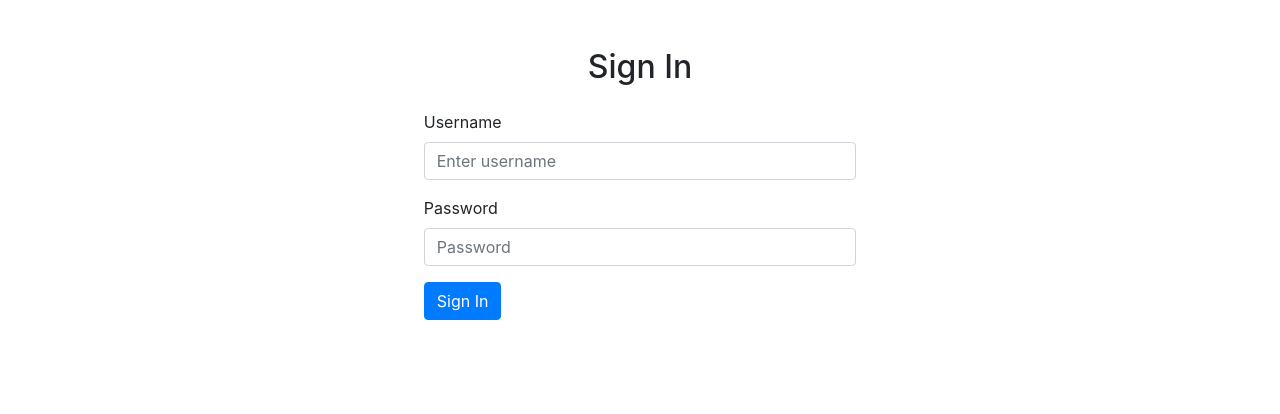
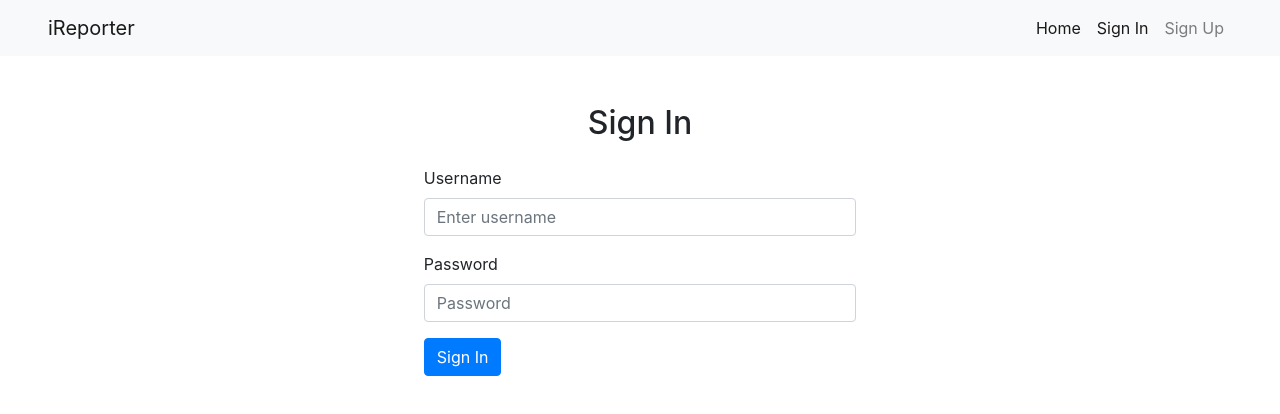
Before and after one commit to Raywire/ireporter-frontend, a React app: page /signin in a window 1280 px wide. Shown: the top 414 px of the page. Built offline with nearby package versions, Linux system fonts and the light colour scheme.

Commit message:
[#166104543] Adds page navigation for logged in and logged out users

```diff
--- a/src/App.js
+++ b/src/App.js
@@ -1,6 +1,7 @@
 import React from 'react';
 import './themes/custom.scss';
 import { BrowserRouter, Switch, Route } from 'react-router-dom';
+import Navbar from './components/Navbar';
 import SignIn from './containers/auth/SignIn';
 import SignUp from './containers/auth/SignUp';
 import Home from './containers/dashboard/Home';
@@ -9,6 +10,7 @@ function App() {
   return (
     <BrowserRouter>
       <div className="App">
+        <Navbar />
         <Switch>
           <Route path='/signin' component={SignIn} />
           <Route path='/signup' component={SignUp} />
--- /dev/null
+++ b/src/components/Navbar.js
@@ -0,0 +1,22 @@
+import React from 'react';
+import { NavLink, withRouter } from 'react-router-dom';
+import SignedOutLinks from './SignedOutLinks';
+import SignedInLinks from './SignedInLinks';
+import authStatus from '../helpers/authStatus';
+
+const Navbar = () => {
+  const links = authStatus() ? <SignedInLinks /> : <SignedOutLinks />;
+  return (
+    <nav className="navbar navbar-expand-lg navbar-light bg-light px-5">
+      <button className="navbar-toggler" type="button" data-toggle="collapse" data-target="#navbarTogglerDemo01" aria-controls="navbarTogglerDemo01" aria-expanded="false" aria-label="Toggle navigation">
+        <span className="navbar-toggler-icon" />
+      </button>
+      <div className="collapse navbar-collapse" id="navbarTogglerDemo01">
+        <NavLink className="navbar-brand" to="/">iReporter</NavLink>
+        { links }
+      </div>
+    </nav>
+  );
+};
+
+export default withRouter(Navbar);
--- /dev/null
+++ b/src/components/SignedInLinks.js
@@ -0,0 +1,38 @@
+import React, { Component } from 'react';
+import { NavLink } from 'react-router-dom';
+
+class SignedInLinks extends Component {
+  handleLogout = () => {
+    localStorage.clear();
+  };
+
+  render() {
+    return (
+      <ul className="navbar-nav ml-auto mt-2 mt-lg-0" data-test="signedInLink">
+        <li className="nav-item">
+          <NavLink className="nav-link" to="/home">
+            Home
+          </NavLink>
+        </li>
+        <li className="nav-item">
+          <NavLink className="nav-link" to="/create">
+            Red Flags
+          </NavLink>
+        </li>
+        <li className="nav-item">
+          <NavLink className="nav-link" to="/create">
+            Interventions
+          </NavLink>
+        </li>
+        <li className="nav-item">
+          <NavLink className="nav-link" to="/profile">Profile</NavLink>
+        </li>
+        <li className="nav-item">
+          <button id="logout" class="btn btn-link"><i class="fa fa-power-off" aria-hidden="true"></i></button>
+        </li>
+      </ul>
+    );
+  }
+}
+
+export default SignedInLinks;
--- /dev/null
+++ b/src/components/SignedOutLinks.js
@@ -0,0 +1,18 @@
+import React from 'react';
+import { NavLink } from 'react-router-dom';
+
+const SignedOutLinks = () => (
+  <ul className="navbar-nav ml-auto mt-2 mt-lg-0" data-test="signedOutLink">
+    <li className="nav-item">
+      <NavLink className="nav-link" to="/">Home</NavLink>
+    </li>
+    <li className="nav-item">
+      <NavLink className="nav-link" to="/signin">Sign In</NavLink>
+    </li>
+    <li className="nav-item">
+      <NavLink className="nav-link" to="/signup">Sign Up</NavLink>
+    </li>
+  </ul>
+);
+
+export default SignedOutLinks;
--- a/src/containers/auth/SignIn.js
+++ b/src/containers/auth/SignIn.js
@@ -21,6 +21,7 @@ class SignIn extends Component {
 
   render() {
     const { authMessage } = this.props;
+    console.log(authMessage)
 
     if (authMessage && authMessage.message === 'password or username is invalid') {
       document.getElementById('username').classList.add('is-invalid');
@@ -28,8 +29,8 @@ class SignIn extends Component {
       document.getElementById('message').innerText = authMessage.message;
     }
     if (authMessage && authMessage.data) {
-      document.getElementById('username').classList.add('is-valid');
-      document.getElementById('password').classList.add('is-valid');
+      // document.getElementById('username').classList.add('is-valid');
+      // document.getElementById('password').classList.add('is-valid');
       localStorage.setItem('auth', JSON.stringify(authMessage.data[0]));
       this.props.history.replace('/home');
     }
--- a/src/helpers/authHeader.js
+++ b/src/helpers/authHeader.js
@@ -1,10 +1,10 @@
 import authUser from './authUser';
 
 const authHeader = () => {
-  const user = authUser();
+  const auth = authUser();
 
-  if (user && user.token) {
-    return { Authorization: `Bearer ${user.token}` };
+  if (auth && auth.token) {
+    return { Authorization: `Bearer ${auth.token}` };
   }
   return {};
 };
--- /dev/null
+++ b/src/helpers/authStatus.js
@@ -0,0 +1,11 @@
+import authUser from './authUser';
+
+const authStatus = () => {
+  const auth = authUser();
+  if (auth && auth.token) {
+    return true;
+  }
+  return false;
+};
+
+export default authStatus;
```
